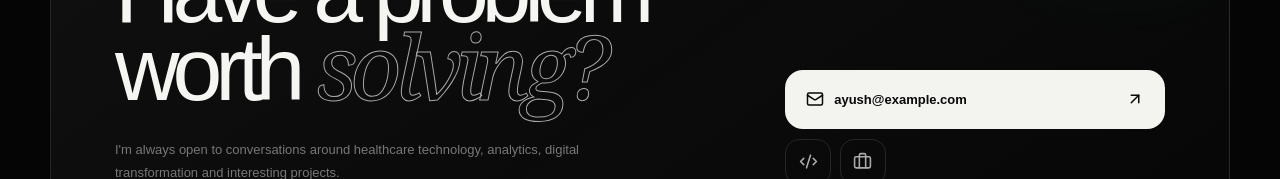
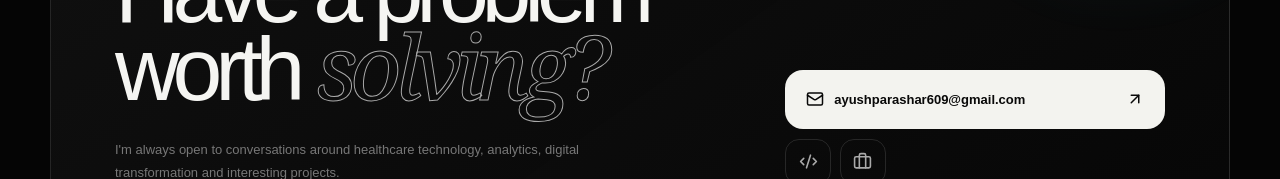
Before and after one commit to cdrayush/ayushparashar.github.io, a Next.js app: page / in a window 1280 px wide. Shown: the part 4795-4974 px from the top of the page. Built offline with nearby package versions, Linux system fonts and the light colour scheme.

Commit message:
Update email to ayushparashar609@gmail.com

```diff
--- a/src/app/page.tsx
+++ b/src/app/page.tsx
@@ -189,7 +189,7 @@ export default function Home() {
           <button className="primary-button" onClick={() => scrollTo("work")}>
             Explore my work <ArrowDown size={17} />
           </button>
-          <a className="secondary-button" href="mailto:ayush@example.com">
+          <a className="secondary-button" href="mailto:ayushparashar609@gmail.com">
             Let&apos;s connect <ArrowUpRight size={17} />
           </a>
         </div>
@@ -426,9 +426,9 @@ export default function Home() {
             </p>
           </div>
           <div className="contact-actions">
-            <a href="mailto:ayush@example.com" className="contact-main">
+            <a href="mailto:ayushparashar609@gmail.com" className="contact-main">
               <Mail size={18} />
-              ayush@example.com
+              ayushparashar609@gmail.com
               <ArrowUpRight size={18} />
             </a>
             <div className="social-row">
```
